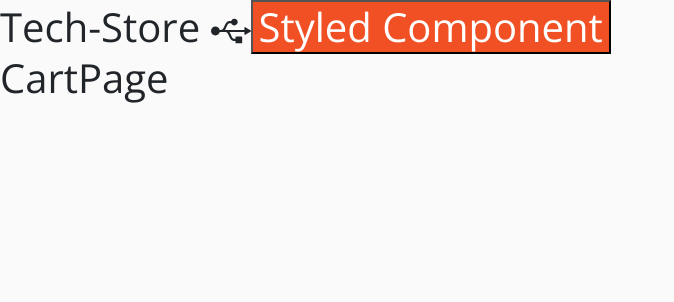
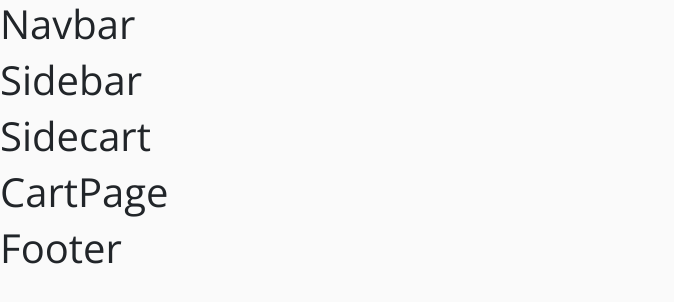
Before and after one commit to Molderck/TechStore-ReactJS, a React (Create React App) app in the folder tech-store/: page /cart in a window 1280 px wide. Shown: the top 302 px of the page, without its empty margins (0-674 px from the left). Built offline with nearby package versions, Linux system fonts and the light colour scheme.

Commit message:
Created four react funcional components for the Navbar, Sidebar, Sidecart and Footer and imported them in the App.js

```diff
--- a/tech-store/src/App.js
+++ b/tech-store/src/App.js
@@ -14,11 +14,18 @@ import SingleProductPage from "./pages/SingleProductPage";
 
 import { Route, Switch } from "react-router-dom";
 
+import Footer from "./components/Footer";
+import Navbar from "./components/Navbar";
+import Sidebar from "./components/Sidebar";
+import Sidecart from "./components/Sidecart";
+
 class App extends Component {
   render() {
     return (
-      <h1>Tech-Store <FaUsb/>
-      <Button>Styled Component</Button>
+      <React.Fragment>
+        <Navbar />
+        <Sidebar />
+        <Sidecart />
         <Switch>
           <Route path="/" exact component={HomePage}></Route>
           <Route path="/about" component={AboutPage}></Route>
@@ -28,15 +35,10 @@ class App extends Component {
           <Route path="/cart" component={CartPage}></Route>
           <Route component={Default}></Route>
         </Switch>
-      </h1>
+        <Footer />
+      </React.Fragment>
     );
   }
 }
 
-const color = "#f15025";
-const Button = styled.button`
-  color: white;
-  background: ${color};
-`
-
 export default App;
--- /dev/null
+++ b/tech-store/src/components/Footer.js
@@ -0,0 +1,9 @@
+import React from 'react'
+
+export default function Footer() {
+  return (
+    <React.Fragment>
+        <h1>Footer</h1>
+    </React.Fragment>
+  )
+}
--- /dev/null
+++ b/tech-store/src/components/Navbar.js
@@ -0,0 +1,9 @@
+import React from 'react'
+
+export default function Navbar() {
+  return (
+    <React.Fragment>
+        <h1>Navbar</h1>
+    </React.Fragment>
+  )
+}
--- /dev/null
+++ b/tech-store/src/components/Sidebar.js
@@ -0,0 +1,9 @@
+import React from 'react'
+
+export default function Sidebar() {
+  return (
+    <React.Fragment>
+        <h1>Sidebar</h1>
+    </React.Fragment>
+  )
+}
--- /dev/null
+++ b/tech-store/src/components/Sidecart.js
@@ -0,0 +1,9 @@
+import React from 'react'
+
+export default function Sidecart() {
+  return (
+    <React.Fragment>
+        <h1>Sidecart</h1>
+    </React.Fragment>
+  )
+}
```
Lines whose indentation alone changed are shown as unchanged.
